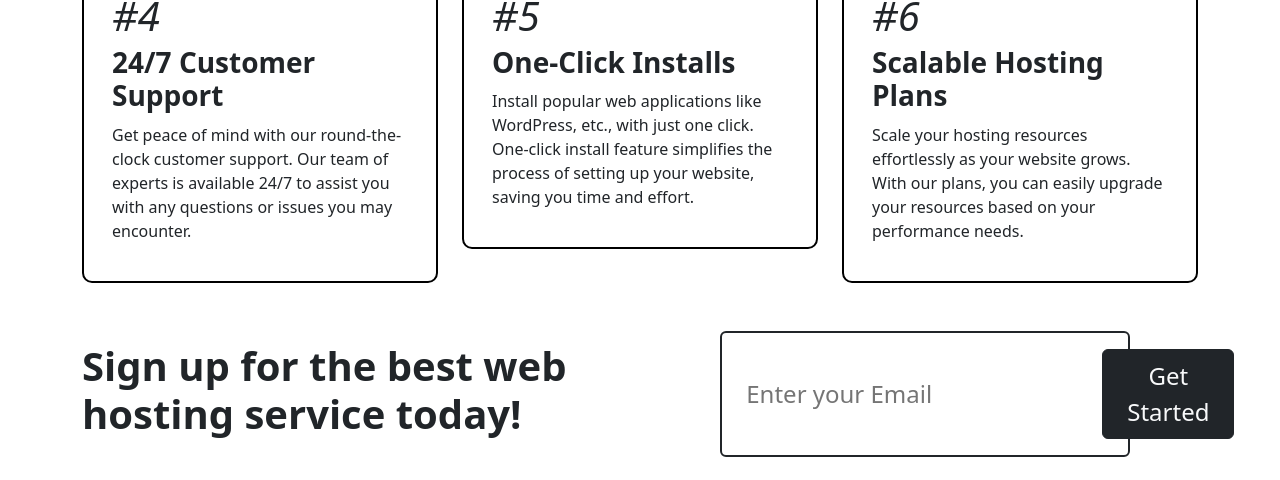
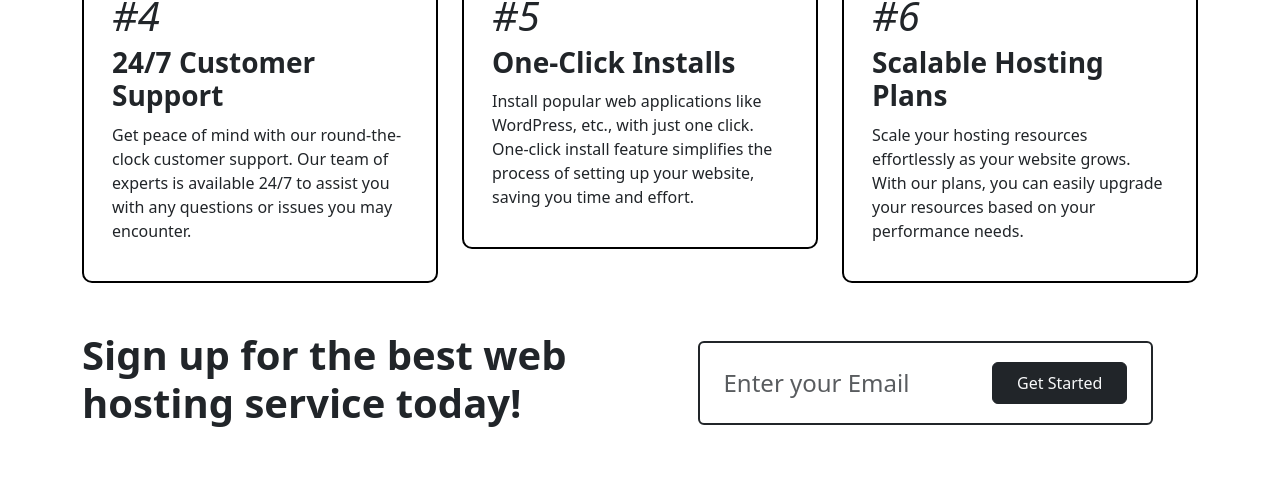
Before and after one commit to saifkha09090/html-css-hackathon, a plain HTML site: page index.html in a window 1280 px wide. Shown: the part 2274-2754 px from the top of the page. Drawn offline with nearby package versions, Linux system fonts and the light colour scheme.

Commit message:
update index file

```diff
--- a/index.html
+++ b/index.html
@@ -181,10 +181,10 @@
                 <h1 class="fs-1 fw-8">Sign up for the best web hosting service today!</h1>
             </div>
             <div class="col-lg-6">
-                <div class="w-75 mx-auto">
+                <div class="col-10 my-lg-0 my-4 mx-auto">
                   <div class="border border-2 rounded border-dark p-3 d-flex align-items-center">
-                    <input type="text" class="px-2 fs-4 border-0 mr-2" placeholder="Enter your Email">
-                    <button type="button" class="py-2 fs-4 px-4 btn text-light btn-dark">Get Started</button>
+                    <input type="text" class="form-control px-2 fs-4 border-0 mr-2 " placeholder="Enter your Email">
+                    <button type="button" class="py-2 px-4 btn text-light btn-dark">Get Started</button>
                   </div>
                 </div>
               </div>
--- a/style.css
+++ b/style.css
@@ -57,8 +57,11 @@
   margin-bottom: 10px;
   font-weight: 700;
 }
-input:focus-visible {
-    outline: none;
+.form-control {
+  width: 66%;
+}
+.form-control:focus {
+    box-shadow: none;
 }
 .get-btn {
   position: absolute;
```
